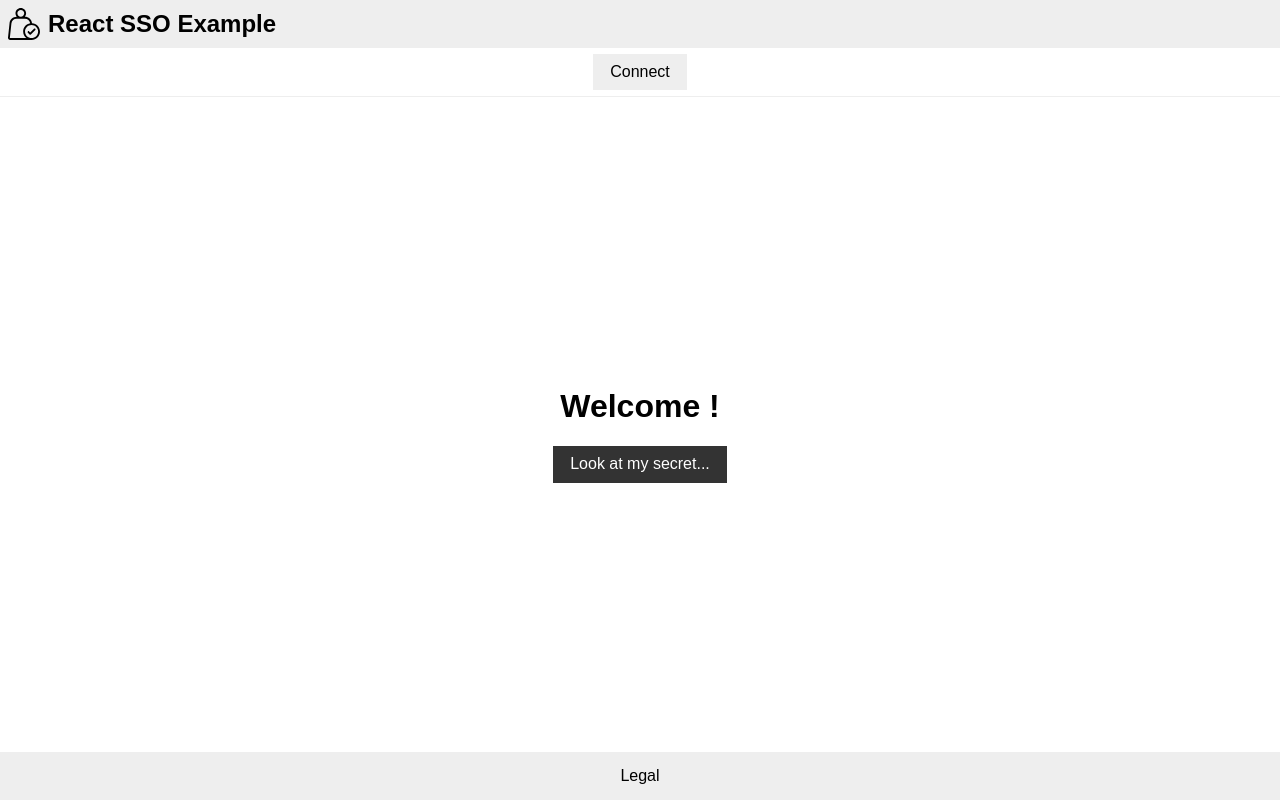
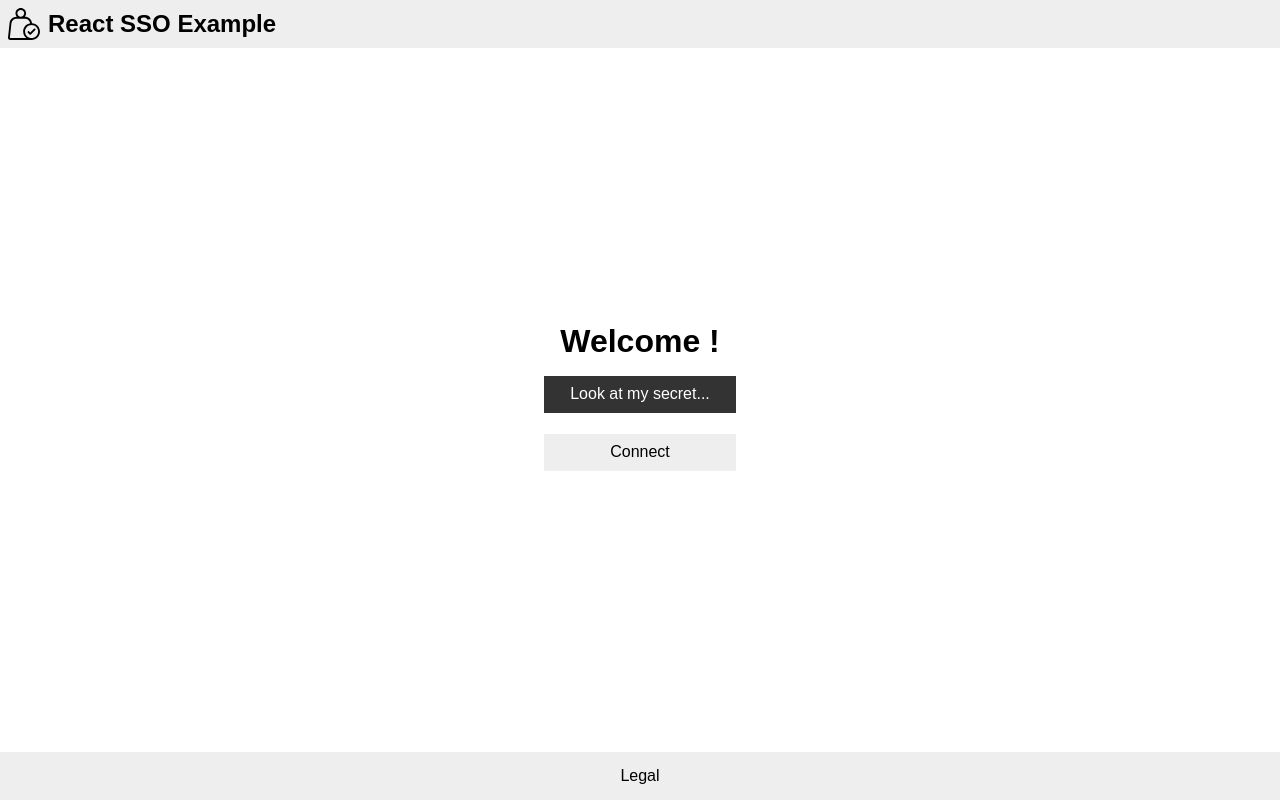
Before and after one commit to jlguenego/react-sso-example, a React (Create React App) app in the folder front/: page / in a window 1280 px wide. Built offline with nearby package versions, Linux system fonts and the light colour scheme.

Commit message:
connection

```diff
--- a/front/src/App.tsx
+++ b/front/src/App.tsx
@@ -5,13 +5,11 @@ import './App.scss';
 import Header from './layout/Header/Header';
 import Footer from './layout/Footer/Footer';
 import Main from './layout/Main/Main';
-import Connection from './layout/Connection/Connection';
 
 export default () => (
   <Router>
     <div className="App">
       <Header />
-      <Connection />
       <Main />
       <Footer />
     </div>
--- a/front/src/index.scss
+++ b/front/src/index.scss
@@ -11,6 +11,10 @@ main {
   flex-flow: column;
   width: 100%;
   max-width: 40em;
+}
+
+h1 {
+  margin: 0;
 }
 
 a {
--- a/front/src/layout/Connection/Connection.scss
+++ b/front/src/layout/Connection/Connection.scss
@@ -1,7 +1,7 @@
 .Connection {
-    display: flex;
-    align-items: center;
-    justify-content: center;
-    border-bottom: 0.1em solid #eee;
-    height: 3em;
+  display: flex;
+  flex-flow: column;
+  align-items: stretch;
+  justify-content: center;
+  height: 3em;
 }
--- a/front/src/routes/Home/Home.scss
+++ b/front/src/routes/Home/Home.scss
@@ -2,4 +2,9 @@
   img {
     height: 5em;
   }
+
+  button {
+    width: 12em;
+    margin: 1em;
+  }
 }
--- a/front/src/routes/Home/Home.tsx
+++ b/front/src/routes/Home/Home.tsx
@@ -1,9 +1,11 @@
 import React from 'react';
 import './Home.scss';
+import Connection from '../../layout/Connection/Connection';
 
-export default () => (
+export default (props: any) => (
   <main className="Home">
     <h1>Welcome !</h1>
     <button className="primary">Look at my secret...</button>
+    <Connection />
   </main>
 );
```
